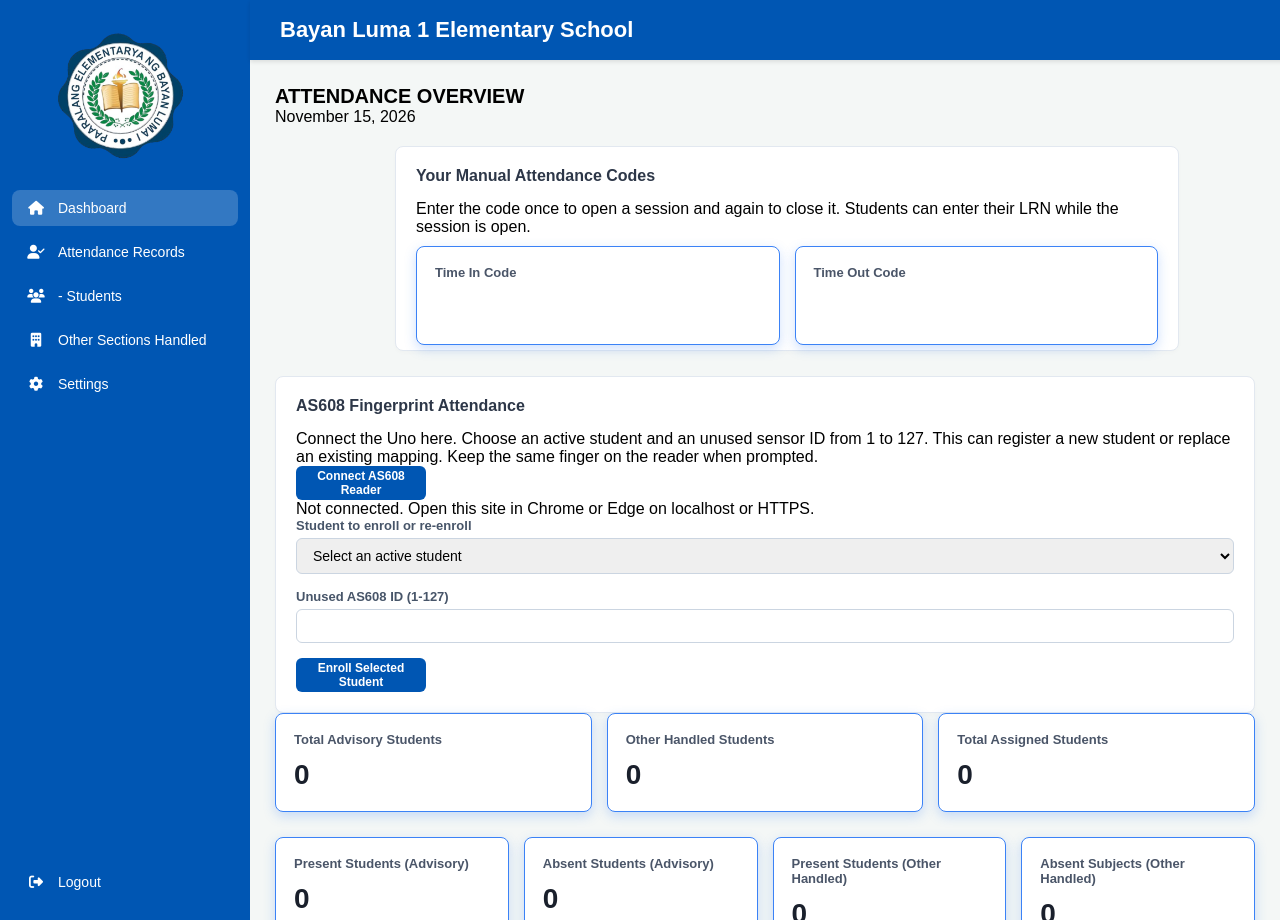
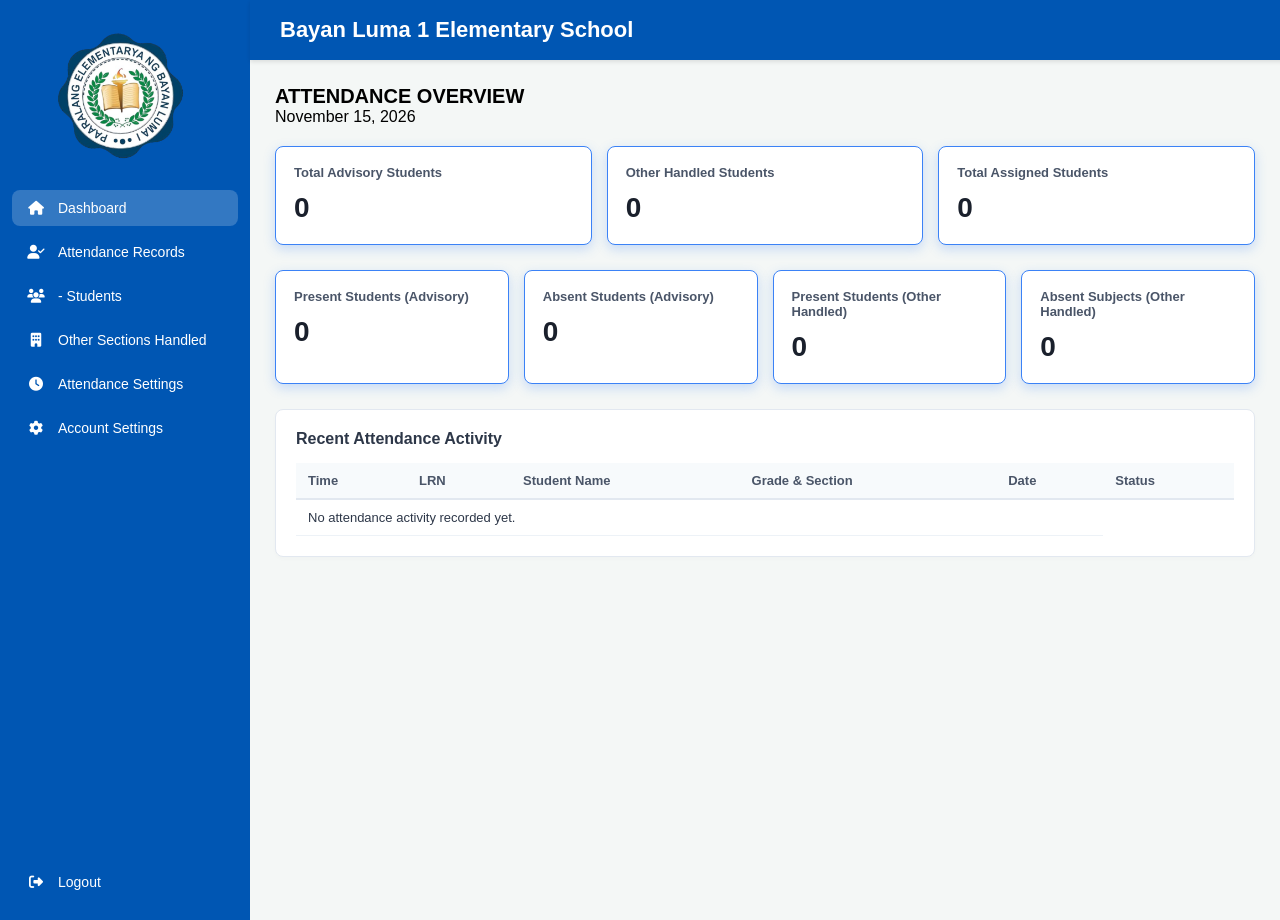
Before and after one commit to jmscljt/BayLum1---Classroom-Attendance-Management-System, a PHP site: page /index.php?page=settings in a window 1280 px wide. Run offline with PHP 8.4, Linux system fonts and the light colour scheme; data that the repository does not hold is empty.

Commit message:
UPDATE: Trandsfer of Time In/Out code into Attendanace Settings, and  also transferred the AS608 Fingerprint settings into Attendance settings

```diff
--- /dev/null
+++ b/app/Controllers/Teachers/AttendanceSettingsController.php
@@ -0,0 +1,25 @@
+<?php
+
+require_once __DIR__ . '/TeachersController.php';
+
+class AttendanceSettingsController extends TeachersController
+{
+    public function getPageData(array &$session): array
+    {
+        $authenticationRedirect = $this->requireAuthentication($session);
+        if ($authenticationRedirect !== null) {
+            header('Location: ' . $authenticationRedirect['redirect']);
+            exit();
+        }
+
+        if (empty($session['csrf_token'])) {
+            $session['csrf_token'] = bin2hex(random_bytes(32));
+        }
+
+        return [
+            'attendanceCodes' => $this->getOrCreateAttendanceCodes((int) $session['user_id']),
+            'csrfToken' => $session['csrf_token'],
+            'fingerprintStudents' => $this->getFingerprintStudents((int) ($session['section_id'] ?? 0)),
+        ];
+    }
+}
--- a/app/Controllers/Teachers/DashboardController.php
+++ b/app/Controllers/Teachers/DashboardController.php
@@ -12,10 +12,6 @@ class DashboardController extends TeachersController
             exit();
         }
 
-        if (empty($session['csrf_token'])) {
-            $session['csrf_token'] = bin2hex(random_bytes(32));
-        }
-
         $teacherId = (int) $session['user_id'];
         $sectionId = (int) ($session['section_id'] ?? 0);
         $dashboardMetrics = $this->getDashboardAttendanceMetrics(
@@ -26,9 +22,6 @@ class DashboardController extends TeachersController
         $recentAttendanceActivity = $this->getRecentAttendanceActivity($teacherId, $sectionId);
 
         return [
-            'attendanceCodes' => $this->getOrCreateAttendanceCodes($teacherId),
-            'csrfToken' => $session['csrf_token'],
-            'fingerprintStudents' => $this->getFingerprintStudents($sectionId),
             'totalAdvisoryStudents' => $dashboardMetrics['totalAdvisoryStudents'],
             'presentStudentsAdvisory' => $dashboardMetrics['presentStudentsAdvisory'],
             'absentStudentsAdvisory' => $dashboardMetrics['absentStudentsAdvisory'],
--- a/app/Views/Teachers/dashboard.php
+++ b/app/Views/Teachers/dashboard.php
@@ -36,64 +36,6 @@ $currentPage = 'dashboard';
                     <p class="overview-date"><?php echo date('F d, Y'); ?></p>
                 </div>
             </div>
-
-            <div class="table-section-card attendance-codes-section">
-                <h3 class="attendance-codes-title">Your Manual Attendance Codes</h3>
-                <p class="attendance-codes-description">Enter the code once to open a session and again to close it. Students can enter their LRN while the session is open.</p>
-                <div class="attendance-code-grid">
-                    <div class="metric-card metric-card-blue time-in-code-card">
-                        <span class="metric-title time-in-code-title">Time In Code</span>
-                        <span class="metric-value time-in-code-value"><?php echo htmlspecialchars($attendanceCodes['time_in'], ENT_QUOTES, 'UTF-8'); ?></span>
-                    </div>
-                    <div class="metric-card metric-card-blue time-out-code-card">
-                        <span class="metric-title time-out-code-title">Time Out Code</span>
-                        <span class="metric-value time-out-code-value"><?php echo htmlspecialchars($attendanceCodes['time_out'], ENT_QUOTES, 'UTF-8'); ?></span>
-                    </div>
-                </div>
-            </div>
-
-            <section class="table-section-card" id="fingerprint-reader"
-                data-endpoint="index.php?page=fingerprintAttendance"
-                data-csrf-token="<?php echo htmlspecialchars($csrfToken, ENT_QUOTES, 'UTF-8'); ?>">
-                <h3>AS608 Fingerprint Attendance</h3>
-                <p>Connect the Uno here. Choose an active student and an unused sensor ID from 1 to 127. This can register a new student or replace an existing mapping. Keep the same finger on the reader when prompted.</p>
-                <button type="button" class="view-btn" id="connectFingerprintReader">Connect AS608 Reader</button>
-                <button type="button" class="view-btn" id="disconnectFingerprintReader" hidden>Disconnect</button>
-                <p id="fingerprintReaderStatus" role="status" aria-live="polite">Not connected. Open this site in Chrome or Edge on localhost or HTTPS.</p>
-
-                <form id="fingerprintEnrollForm">
-                    <div class="form-group">
-                        <label for="fingerprintStudent">Student to enroll or re-enroll</label>
-                        <select id="fingerprintStudent" name="student_lrn" required>
-                            <option value="">Select an active student</option>
-                            <?php foreach ($fingerprintStudents as $student): ?>
-                                <?php
-                                $studentName = trim(
-                                    $student['last_name'] . ', ' . $student['first_name'] . ' ' .
-                                    ($student['middle_name'] ?? '')
-                                );
-                                ?>
-                                <option
-                                    value="<?php echo htmlspecialchars((string) $student['lrn'], ENT_QUOTES, 'UTF-8'); ?>"
-                                    data-student-name="<?php echo htmlspecialchars($studentName . ' (LRN ' . $student['lrn'] . ')', ENT_QUOTES, 'UTF-8'); ?>"
-                                >
-                                    <?php
-                                    $mappingLabel = $student['fingerprint_id'] === null
-                                        ? 'not registered'
-                                        : 'currently ID ' . $student['fingerprint_id'];
-                                    echo htmlspecialchars($studentName . ' (LRN ' . $student['lrn'] . ', ' . $mappingLabel . ')', ENT_QUOTES, 'UTF-8');
-                                    ?>
-                                </option>
-                            <?php endforeach; ?>
-                        </select>
-                    </div>
-                    <div class="form-group">
-                        <label for="fingerprintSlot">Unused AS608 ID (1-127)</label>
-                        <input type="number" id="fingerprintSlot" name="fingerprint_id" min="1" max="127" required>
-                    </div>
-                    <button type="submit" class="view-btn" id="enrollFingerprintButton" disabled>Enroll Selected Student</button>
-                </form>
-            </section>
 
             <!-- Metric Summary Cards with Colored Borders & Shadows -->
             <div class="metrics-grid">
@@ -178,6 +120,5 @@ $currentPage = 'dashboard';
         </div>
     </main>
 
-    <script src="/public/js/fingerprintAttendance.js"></script>
 </body>
 </html>
--- a/app/Views/Teachers/settings.php
+++ b/app/Views/Teachers/settings.php
@@ -17,7 +17,7 @@ $advisorySection = $_SESSION['advisory_section'] ?? 'Select Section';
     <meta name="viewport" content="width=device-width, initial-scale=1.0">
     <link rel="stylesheet" href="https://cdnjs.cloudflare.com/ajax/libs/font-awesome/6.4.0/css/all.min.css">
     <link rel="stylesheet" href="/public/css/teachers_style.css">
-    <title>BL1ES - Teacher Settings</title>
+    <title>BL1ES - Account Settings</title>
 </head>
 <body>
     <?php require_once __DIR__ . '/sidebar.php'; ?>
@@ -38,7 +38,7 @@ $advisorySection = $_SESSION['advisory_section'] ?? 'Select Section';
             </div>
 
             <section class="table-section-card teacher-settings-card">
-                <h3>Teacher Account</h3>
+                <h3>Account Information</h3>
                 <div class="teacher-settings-details">
                     <div class="settings-detail">
                         <span class="settings-label">Unique ID (View Only)</span>
--- a/app/Views/Teachers/sidebar.php
+++ b/app/Views/Teachers/sidebar.php
@@ -24,8 +24,11 @@ $displayGrade = preg_replace('/^Grade\s*/i', '', trim($assignedGrade));
         <a href="<?php echo $base_url; ?>/index.php?page=otherSectionHandled" class="<?php echo ($currentPage == 'otherSectionHandled') ? 'active' : ''; ?>">
             <i class="fa-solid fa-building"></i>Other Sections Handled</a>
 
+        <a href="<?php echo $base_url; ?>/index.php?page=attendanceSettings" class="<?php echo ($currentPage == 'attendanceSettings') ? 'active' : ''; ?>">
+            <i class="fa-solid fa-clock"></i>Attendance Settings</a>
+
         <a href="<?php echo $base_url; ?>/index.php?page=teachers_settings" class="<?php echo ($currentPage == 'teachers_settings') ? 'active' : ''; ?>">
-            <i class="fa-solid fa-cog"></i>Settings</a>
+            <i class="fa-solid fa-cog"></i>Account Settings</a>
 
         <a href="<?php echo $base_url; ?>/index.php?page=logout" class="logout-btn">
             <i class="fa-solid fa-right-from-bracket"></i> Logout</a>
--- a/index.php
+++ b/index.php
@@ -13,6 +13,7 @@ require_once 'app/Controllers/Teachers/StudentsController.php';
 require_once 'app/Controllers/Teachers/AttendanceLogsController.php';
 require_once 'app/Controllers/Teachers/FingerprintAttendanceController.php';
 require_once 'app/Controllers/Teachers/OtherSectionHandledController.php';
+require_once 'app/Controllers/Teachers/AttendanceSettingsController.php';
 
 //Admin Controllers
 require_once 'app/Controllers/Admin/AdminAuthController.php';
@@ -114,9 +115,6 @@ switch ($page) {
     case 'dashboard':
         $controller = new DashboardController($pdo);
         $pageData = $controller->getPageData($_SESSION);
-        $attendanceCodes = $pageData['attendanceCodes'];
-        $csrfToken = $pageData['csrfToken'];
-        $fingerprintStudents = $pageData['fingerprintStudents'];
         $totalAdvisoryStudents = $pageData['totalAdvisoryStudents'];
         $presentStudentsAdvisory = $pageData['presentStudentsAdvisory'];
         $absentStudentsAdvisory = $pageData['absentStudentsAdvisory'];
@@ -134,6 +132,15 @@ switch ($page) {
         $attendanceLogs = $pageData['attendanceLogs'];
         $showLogs = $pageData['showLogs'];
         $view = 'app/Views/Teachers/attendanceRecords.php';
+        break;
+
+    case 'attendanceSettings':
+        $controller = new AttendanceSettingsController($pdo);
+        $pageData = $controller->getPageData($_SESSION);
+        $attendanceCodes = $pageData['attendanceCodes'];
+        $csrfToken = $pageData['csrfToken'];
+        $fingerprintStudents = $pageData['fingerprintStudents'];
+        $view = 'app/Views/Teachers/attendanceSettings.php';
         break;
 
     case 'students':
--- a/public/css/teachers_style.css
+++ b/public/css/teachers_style.css
@@ -470,10 +470,8 @@ header {
 
 .attendance-codes-section {
     position: relative;
-    width: 80%;
-    height: 205px;
+    width: 100%;
     box-sizing: border-box;
-    left: 120px;
     margin-bottom: 25px;
 }
 
```
Also changed, not shown: app/Views/Teachers/attendanceSettings.php (added, +99 -0 lines).
